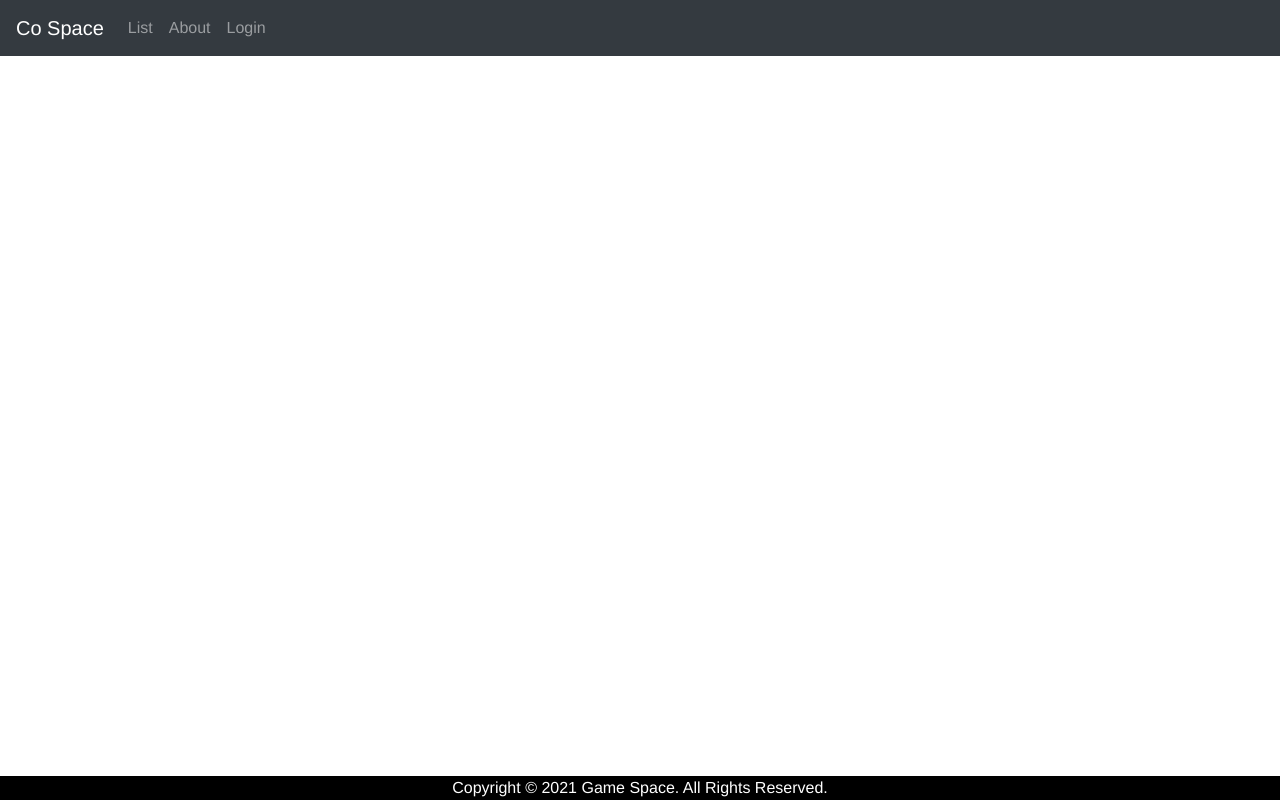
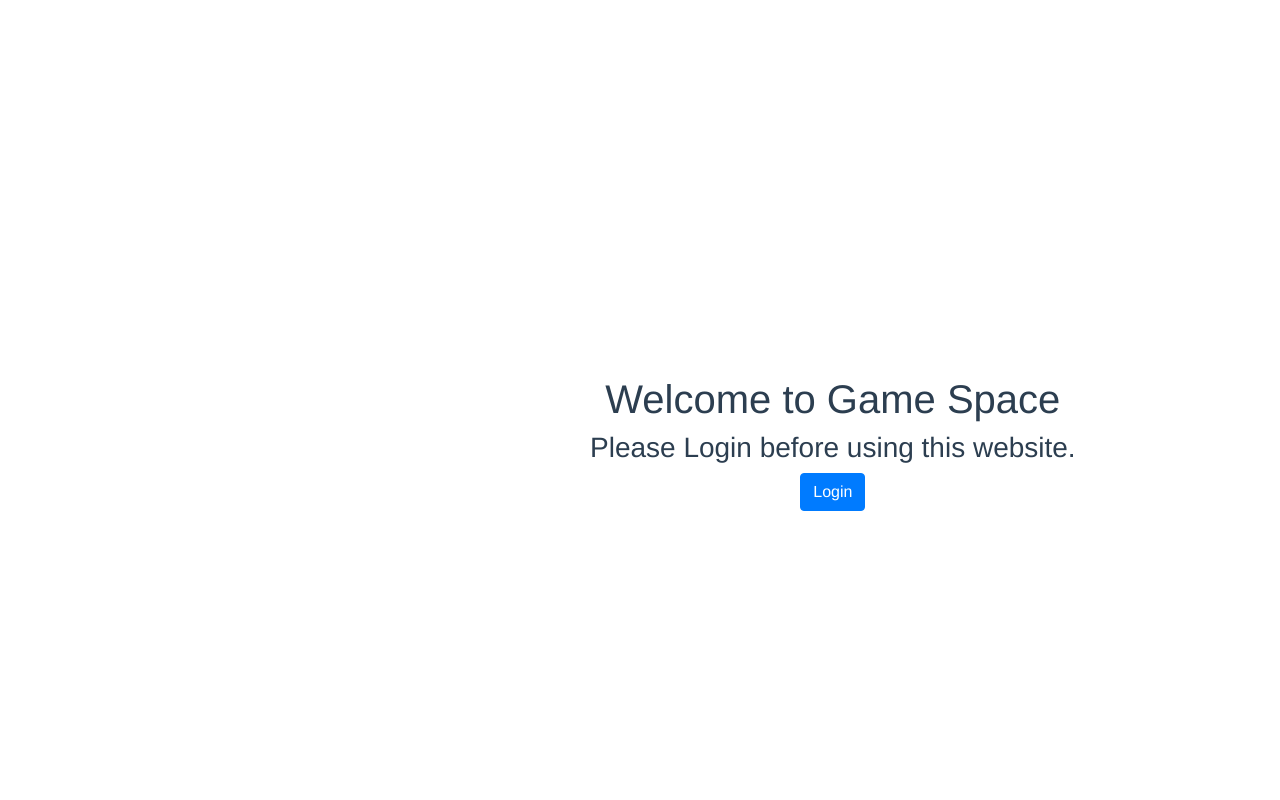
Before and after one commit to lebrancconvas/Game-Space, a Vue app: page /firstpage in a window 1280 px wide. Built offline with nearby package versions, Linux system fonts and the light colour scheme.

Commit message:
:art: Redesign Code in Project.

```diff
--- a/src/App.vue
+++ b/src/App.vue
@@ -1,21 +1,13 @@
 <template>
   <div id="app">
-    <Navbar />
     <router-view />
-    <Copyright />
   </div>
 </template>
 
 
 <script>
-import Navbar from "@/components/Navbar.vue";
-import Copyright from "@/components/Copyright.vue";
 export default {
   name: "App",
-  components: {
-    Navbar,
-    Copyright,
-  },
 };
 </script>
 
--- a/src/router/index.js
+++ b/src/router/index.js
@@ -4,7 +4,7 @@ import About from "../views/About.vue";
 import List from "../views/List.vue";
 import Login from "../views/Login.vue";
 import Signup from "../views/Signup.vue";
-
+import Firstpage from "../views/Firstpage.vue";
 
 const routes = [{
         path: "/",
@@ -31,6 +31,11 @@ const routes = [{
         name: "About",
         component: About,
     },
+    {
+        path: "/firstpage",
+        name: "Firstpage",
+        component: Firstpage,
+    },
 ];
 
 const router = createRouter({
--- a/src/views/About.vue
+++ b/src/views/About.vue
@@ -1,15 +1,25 @@
 <template>
-  <div class="about">
-    <h1>About Me</h1>
-    <div class="about-me">
-      <h3 class="text-center">Poom Yimyuean</h3>
-      <div></div>
+  <div>
+    <Navbar />
+    <div class="about">
+      <h1>About Me</h1>
+      <div class="about-me">
+        <h3 class="text-center">Poom Yimyuean</h3>
+        <div></div>
+      </div>
     </div>
+    <Copyright />
   </div>
 </template>
 
 <script>
+import Navbar from "@/components/Navbar.vue";
+import Copyright from "@/components/Copyright.vue";
 export default {
   name: "About",
+  components: {
+    Navbar,
+    Copyright,
+  }
 };
 </script>
--- /dev/null
+++ b/src/views/Firstpage.vue
@@ -0,0 +1,27 @@
+<template>
+    <div id="firstpage">
+        <Hello />
+        <h3>Please Login before using this website.</h3>
+        <input type="button" class="btn btn-primary" value="Login">
+    </div>
+</template>
+
+<script>
+import Hello from "@/components/Hello.vue";
+export default {
+    name: "Firstpage",
+    components: {
+        Hello,
+    }
+};
+</script>
+
+<style scoped>
+    #firstpage {
+        position: absolute;
+        top: 50%;
+        left: 50%;
+        margin-left: -50px;
+        margin-top: -25px;
+    }
+</style>
--- a/src/views/Home.vue
+++ b/src/views/Home.vue
@@ -1,24 +1,29 @@
 <template>
+  <div>
+    <Navbar />
     <div class="home">
       <div>
         <img alt="Vue logo" src="../assets/desk.png" />
       </div>
       <div>
         <Hello />
-      <Sign />
       </div>
+    </div>
+    <Copyright />
   </div>
 
 </template>
 
 <script>
 import Hello from "@/components/Hello.vue";
-import Sign from "@/components/Sign.vue";
+import Navbar from "@/components/Navbar.vue";
+import Copyright from "@/components/Copyright.vue";
 export default {
   name: "Home",
   components: {
     Hello,
-    Sign,
+    Navbar,
+    Copyright,
   },
 };
 </script>
--- a/src/views/List.vue
+++ b/src/views/List.vue
@@ -1,4 +1,6 @@
 <template>
+  <div>
+    <Navbar />
     <div>
       <h1>Game List</h1>
       <br>
@@ -18,18 +20,24 @@
         </div>
       </div>
     </div>
+    <Copyright />
+  </div>
 </template>
 
 <script>
 import Monhunt from '@/components/listgame/Monhunt.vue';
 import Nier from '@/components/listgame/Nier.vue';
-import Resident from '@/components/listgame/Resident.vue'
+import Resident from '@/components/listgame/Resident.vue';
+import Navbar from '@/components/Navbar.vue';
+import Copyright from '@/components/Copyright.vue';
 export default {
   name: "List",
   components: {
     Monhunt,
     Nier,
     Resident,
+    Navbar,
+    Copyright,
   }
 };
 </script>
--- a/src/views/Login.vue
+++ b/src/views/Login.vue
@@ -1,7 +1,9 @@
 <template>
   <div>
+    <Navbar />
+    <div>
       <p class="text-center h2">Login</p>
-    <form action="/auth" method="POST">
+      <form>
         <div class="input-group mb-3">
           <div class="input-group-prepend">
             <span class="input-group-text" id="basic-addon1">Username</span>
@@ -30,11 +32,19 @@
         <input type="submit" class="btn btn-primary" value="Submit" />
       </form>
     </div>
+    <Copyright />
+  </div>
 </template>
 
 <script>
+import Navbar from "@/components/Navbar.vue";
+import Copyright from "@/components/Copyright.vue";
 export default {
   name: "Login",
+  components: {
+    Navbar,
+    Copyright,
+  }
 };
 </script>
 
--- a/src/views/Signup.vue
+++ b/src/views/Signup.vue
@@ -1,6 +1,7 @@
 <template>
   <div>
-    <p class="text-center h2">Login</p>
+    <div>
+      <p class="text-center h2">Signup</p>
       <div class="input-group mb-3">
         <div class="input-group-prepend">
           <span class="input-group-text" id="basic-addon1">Username</span>
@@ -39,7 +40,8 @@
           aria-describedby="basic-addon1"
         />
       </div>
-    <button type="button" class="btn btn-warning">Sign Up</button>
+      <input type="submit" class="btn btn-warning" value="Submit">
+    </div>
   </div>
 </template>
 
```
Lines whose indentation alone changed are shown as unchanged.
